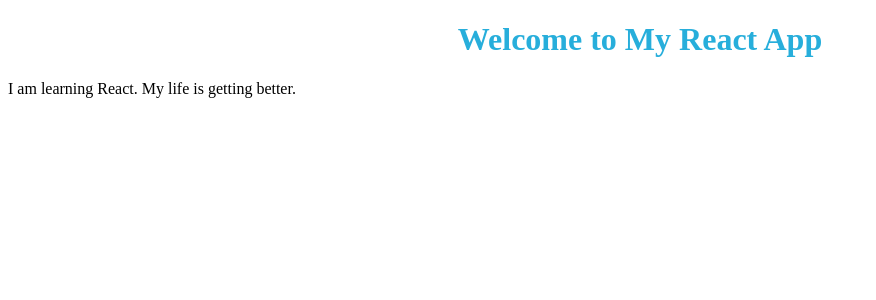
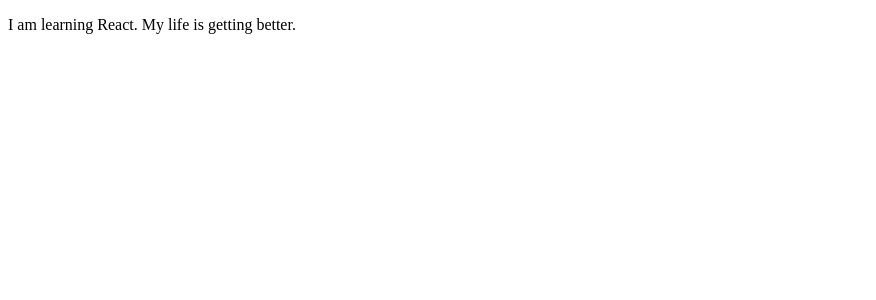
Before and after one commit to acciojob/render-component-react-Pintu95045, a React app: page / in a window 1280 px wide. Shown: the top 300 px of the page, without its empty margins (0-876 px from the left). Built offline with nearby package versions, Linux system fonts and the light colour scheme.

Commit message:
h tag added

```diff
--- a/src/components/App.js
+++ b/src/components/App.js
@@ -4,8 +4,9 @@
 const App = () => {
   return (
     <div id="main">
-      <h1>Welcome to My React App</h1>
-      <p>I am learning React. My life is getting better.</p>
+        <p>
+        I am learning React. My life is getting better.
+        </p>
     </div>
   );
 }
```
